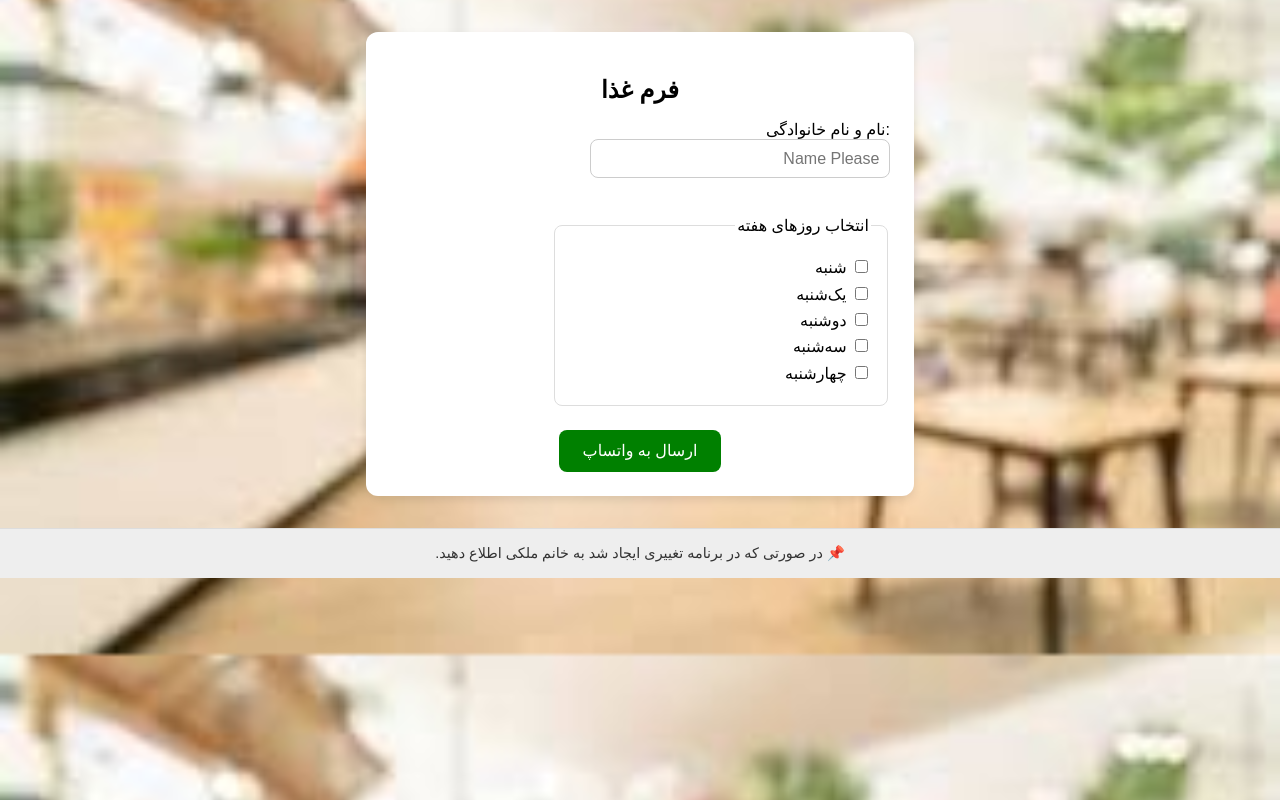
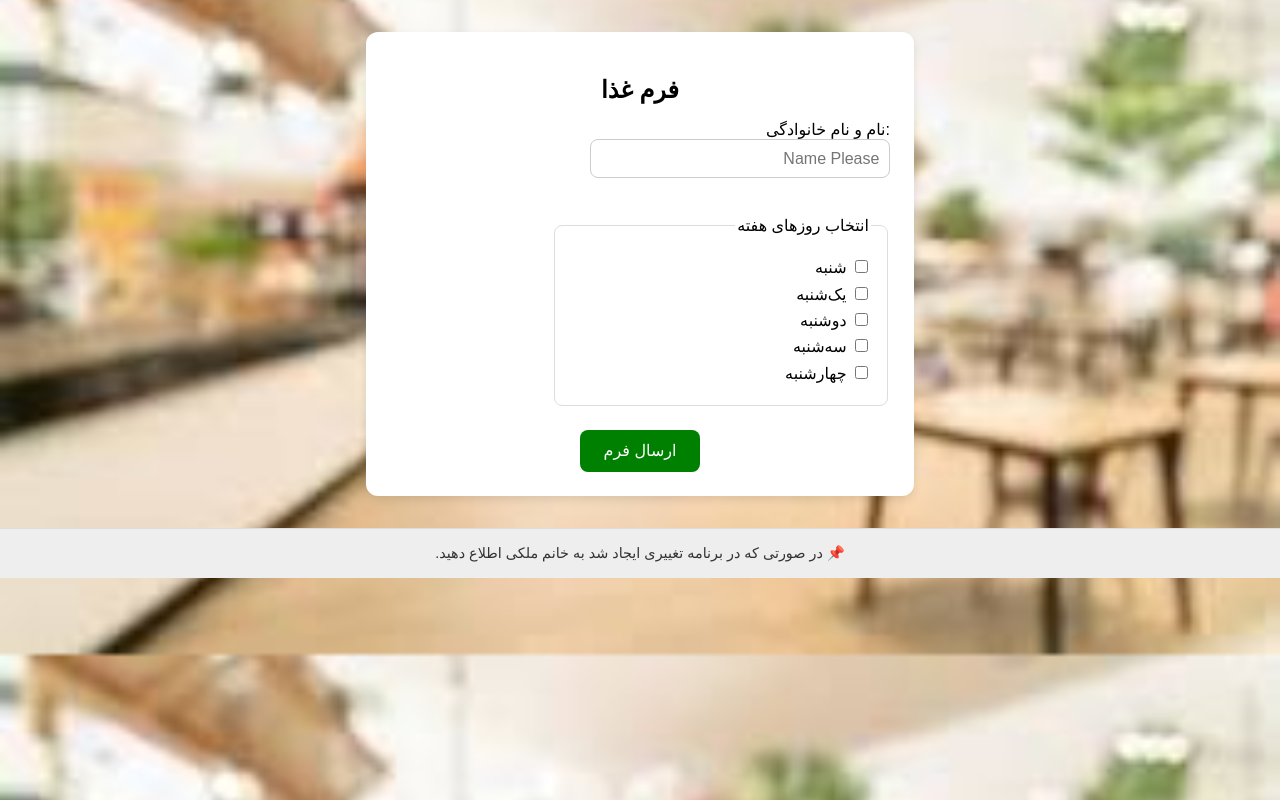
Before and after one commit to MJ-Keihani/PNP-Food-Form, a plain HTML site: page index.html in a window 1280 px wide. Drawn offline with Linux system fonts and the light colour scheme; files whose address does not match are found by name.

Commit message:
Add files via upload

```diff
--- a/index.html
+++ b/index.html
@@ -30,7 +30,7 @@
         </fieldset>
 
         <div class="actions">
-          <button id="sendBtn" type="button">ارسال به واتساپ</button>
+          <button id="sendBtn" type="button">ارسال فرم</button>
         </div>
       </form>
     </section>
```
